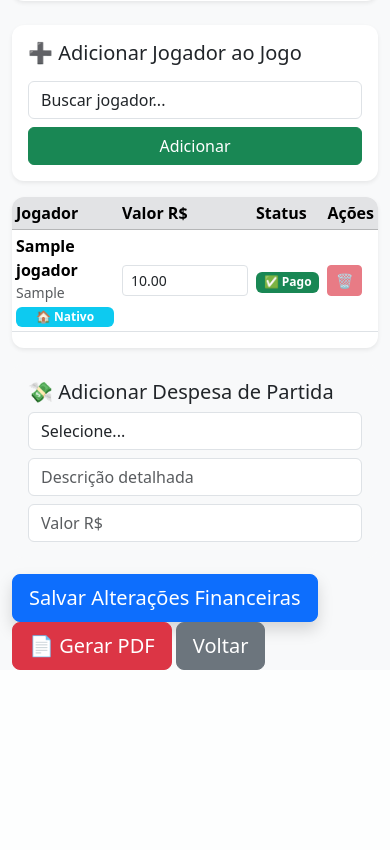
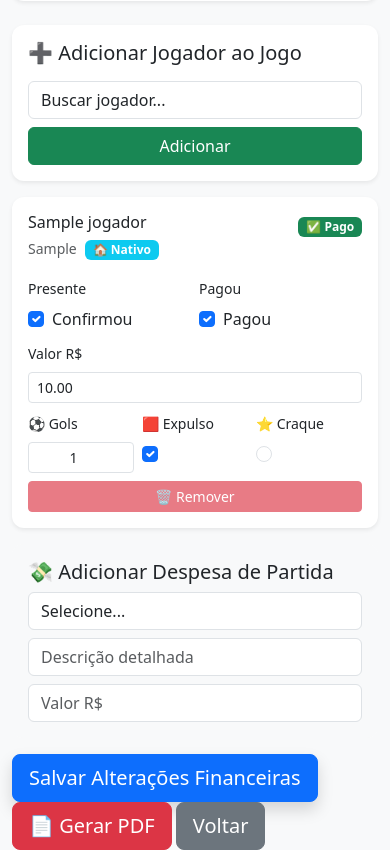
Before and after one commit to Evaldo-hub/associacaoufpa, a Flask app: page /presencas/1 in a window 390 px wide. Shown: the part 342-1192 px from the top of the page. Before the commit the page ends 1012 px from the top, so only its background shows below. Run offline with Flask 3, Linux system fonts and the light colour scheme; a user stored in the database is signed in; tables that the repository leaves empty hold one stand-in row (values such as "Sample post"); some libraries are stand-ins or nearby versions.

Commit message:
Add files via upload

```diff
--- a/templates/presencas.html
+++ b/templates/presencas.html
@@ -122,17 +122,129 @@
 {% endif %}
 
 <form method='post' novalidate>
+
+<!-- ================= VERSÃO MOBILE (CARDS) ================= -->
+<div class='d-md-none mb-3'>
+  {% for p in participacoes_existentes.values() %}
+  <div class='card shadow-sm mb-2'>
+    <div class='card-body p-3'>
+      <!-- Cabeçalho do Jogador -->
+      <div class='d-flex justify-content-between align-items-start mb-3'>
+        <div>
+          <h6 class='mb-1'>{{ p.jogador.nome }}</h6>
+          <small class='text-muted'>{{ p.jogador.tipo }}</small>
+          {% if p.jogador.nativo %}
+          <span class='badge bg-info ms-1'>🏠 Nativo</span>
+          {% endif %}
+        </div>
+        <div>
+          {% if p.pagou %}
+            <span class='badge bg-success'>✅ Pago</span>
+          {% else %}
+            <span class='badge bg-warning'>⏳ Não pago</span>
+          {% endif %}
+        </div>
+      </div>
+
+      <!-- Campos do Formulário -->
+      <div class='row g-2'>
+        <div class='col-6'>
+          <label class='form-label small'>Presente</label>
+          {% if current_user.is_admin() %}
+          <div class='form-check'>
+            <input class='form-check-input' type='checkbox' name='confirmou_{{ p.id }}' {% if p.confirmou %}checked{% endif %}>
+            <label class='form-check-label'>Confirmou</label>
+          </div>
+          {% elif current_user.jogador_id == p.jogador.id %}
+          <div class='form-check'>
+            <input class='form-check-input' type='checkbox' name='confirmou_{{ p.id }}' {% if p.confirmou %}checked{% endif %}>
+            <label class='form-check-label'>Confirmar presença</label>
+          </div>
+          {% else %}
+          <div class='form-text'>
+            {% if p.confirmou %}✅ Confirmou{% else %}❌ Não confirmou{% endif %}
+          </div>
+          {% endif %}
+        </div>
+
+        <div class='col-6'>
+          <label class='form-label small'>Pagou</label>
+          {% if current_user.is_admin() %}
+          <div class='form-check'>
+            <input class='form-check-input' type='checkbox' name='pagou_{{ p.id }}' {% if p.pagou %}checked{% endif %}>
+            <label class='form-check-label'>Pagou</label>
+          </div>
+          {% else %}
+          <div class='form-text'>
+            {% if p.pagou %}✅ Pagou{% else %}❌ Não pagou{% endif %}
+          </div>
+          {% endif %}
+        </div>
+
+        <div class='col-12'>
+          <label class='form-label small'>Valor R$</label>
+          {% if current_user.is_admin() %}
+          <input type='number' step='0.01' min='0' name='valor_{{ p.id }}'
+                 value='{{ "%.2f"|format(p.valor_pago) }}' class='form-control form-control-sm'>
+          {% else %}
+          <div class='form-text'>R$ {{ "%.2f"|format(p.valor_pago) }}</div>
+          {% endif %}
+        </div>
+
+        {% if current_user.is_admin() %}
+        <div class='col-4'>
+          <label class='form-label small'>⚽ Gols</label>
+          <input type='number' min='0' name='gols_{{ p.id }}'
+                 value='{{ p.gols or 0 }}' class='form-control form-control-sm text-center'>
+        </div>
+
+        <div class='col-4'>
+          <label class='form-label small'>🟥 Expulso</label>
+          <div class='form-check'>
+            <input class='form-check-input' type='checkbox' name='expulso_{{ p.id }}' {% if p.expulso %}checked{% endif %}>
+          </div>
+        </div>
+
+        <div class='col-4'>
+          <label class='form-label small'>⭐ Craque</label>
+          <div class='form-check'>
+            <input class='form-check-input' type='radio' name='craque_id' value='{{ p.jogador.id }}'
+                   {% if jogo.craque_id == p.jogador.id %}checked{% endif %}>
+          </div>
+        </div>
+
+        <div class='col-12'>
+          <button type='submit' formaction="{{ url_for('remover_jogador_partida', jogo_id=jogo.id, jogador_id=p.jogador.id) }}"
+                  class='btn btn-sm btn-danger w-100'
+                  {% if p.lancado_financeiro %}disabled title="Não pode remover - já lançado financeiramente"{% endif %}
+                  onclick='return confirm("Tem certeza que deseja remover {{ p.jogador.nome }} da partida?")'>
+            🗑️ Remover
+          </button>
+        </div>
+        {% endif %}
+      </div>
+    </div>
+  </div>
+  {% else %}
+  <div class='text-center text-muted py-4'>
+    <em>Nenhum jogador adicionado à partida ainda.</em>
+  </div>
+  {% endfor %}
+</div>
+
+<!-- ================= VERSÃO DESKTOP (TABELA) ================= -->
+<div class='d-none d-md-block'>
   <div class='table-responsive shadow-sm bg-white mb-3'>
     <table class='table table-sm table-hover align-middle'>
       <thead class='table-secondary'>
         <tr>
           <th>Jogador</th>
-          <th class="d-none d-md-table-cell">Confirmou?</th>
-          <th class="d-none d-md-table-cell">Pagou?</th>
+          <th>Confirmou?</th>
+          <th>Pagou?</th>
           <th>Valor R$</th>
-          <th class="d-none d-md-table-cell">⚽ Gols</th>
-          <th class="d-none d-md-table-cell">🟥 Expulso</th>
-          <th class="d-none d-md-table-cell">⭐ Craque</th>
+          <th>⚽ Gols</th>
+          <th>🟥 Expulso</th>
+          <th>⭐ Craque</th>
           <th>Status</th>
           <th>Ações</th>
         </tr>
@@ -149,7 +261,7 @@
               {% endif %}
             </div>
           </td>
-          <td class="d-none d-md-table-cell">
+          <td>
             {% if current_user.is_admin() %}
             <input type='checkbox' name='confirmou_{{ p.id }}' {% if p.confirmou %}checked{% endif %}>
             {% elif current_user.jogador_id == p.jogador.id %}
@@ -158,7 +270,7 @@
             {% if p.confirmou %}✅{% else %}❌{% endif %}
             {% endif %}
           </td>
-          <td class="d-none d-md-table-cell">
+          <td>
             {% if current_user.is_admin() %}
             <input type='checkbox' name='pagou_{{ p.id }}' {% if p.pagou %}checked{% endif %}>
             {% else %}
@@ -173,7 +285,7 @@
             R$ {{ "%.2f"|format(p.valor_pago) }}
             {% endif %}
           </td>
-          <td class="d-none d-md-table-cell">
+          <td>
             {% if current_user.is_admin() %}
             <input type='number' min='0' name='gols_{{ p.id }}'
                    value='{{ p.gols or 0 }}' class='form-control form-control-sm text-center'>
@@ -181,14 +293,14 @@
             {{ p.gols or 0 }}
             {% endif %}
           </td>
-          <td class="d-none d-md-table-cell text-center">
+          <td class="text-center">
             {% if current_user.is_admin() %}
             <input type='checkbox' name='expulso_{{ p.id }}' {% if p.expulso %}checked{% endif %}>
             {% else %}
             {% if p.expulso %}🟥{% else %}✅{% endif %}
             {% endif %}
           </td>
-          <td class="d-none d-md-table-cell text-center">
+          <td class="text-center">
             {% if current_user.is_admin() %}
             <input type='radio' name='craque_id' value='{{ p.jogador.id }}'
                    {% if jogo.craque_id == p.jogador.id %}checked{% endif %}>
@@ -226,6 +338,7 @@
       </tbody>
     </table>
   </div>
+</div>
 
 
   {% if current_user.is_admin() %}
```
